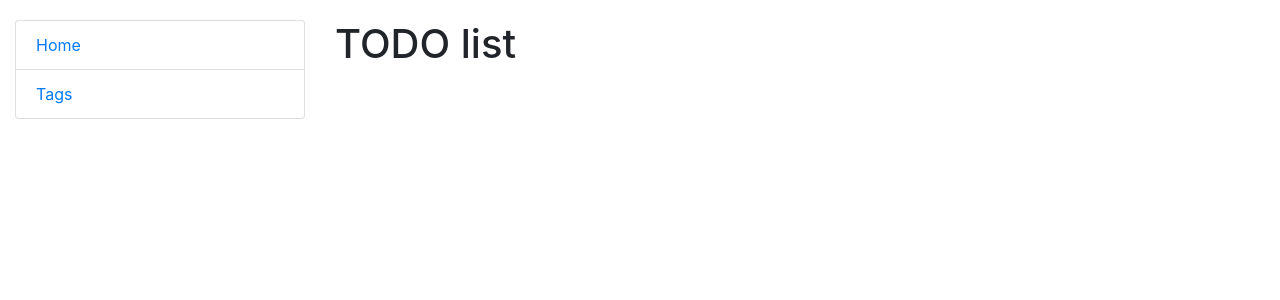
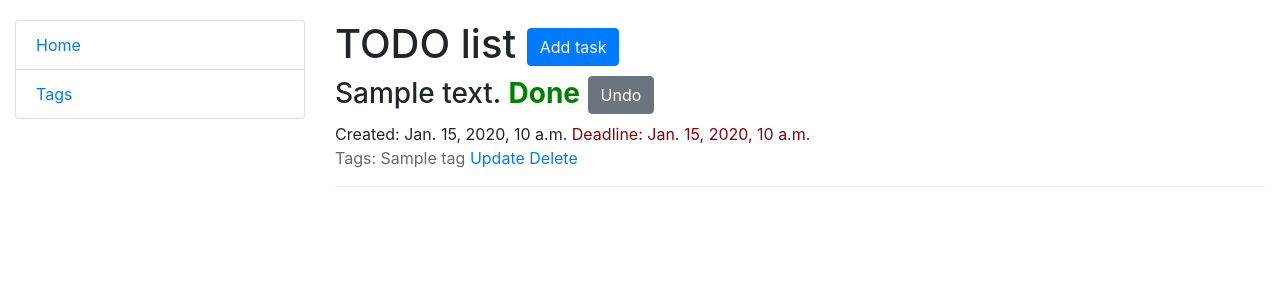
Before and after one commit to myroslavatrschk/todo-list, a Django app: page / in a window 1280 px wide. Shown: the top 300 px of the page. Run offline with Django 4.2, Linux system fonts and the light colour scheme; tables that the repository leaves empty hold one stand-in row (values such as "Sample post").

Commit message:
Added home page to the project

```diff
--- a/templates/todoapp/index.html
+++ b/templates/todoapp/index.html
@@ -1,5 +1,28 @@
 {% extends 'base.html' %}
 
 {% block content %}
-  <h1>TODO list</h1>
+  <body>
+    <h1>TODO list <a class="btn btn-primary float" href="{% url 'todoapp:task-create' %}">Add task</a></h1>
+
+    {% for task in tasks %}
+      <h3>{{ task.content }} {% if task.completed %}
+        <strong style="color:green">Done</strong>
+          <a class="btn btn-secondary float" href="{% url 'todoapp:task-status' pk=task.id %}">Undo</a>
+      {% else %}
+        <strong style="color:red">Not done</strong>
+          <a class="btn btn-success float" href="{% url 'todoapp:task-status' pk=task.id %}">Complete</a>
+      {% endif %} </h3>
+      Created: {{ task.created }}
+      <span style="color: darkred">{% if task.deadline %}Deadline: {{ task.deadline }}{% endif %}</span>
+      <br>
+      <span style="color: dimgray">
+      Tags: {% for tag in task.tags.all %}
+        {{ tag }}
+      </span>
+      {% endfor %}
+      <a href="{% url 'todoapp:task-update' pk=task.id %}">Update</a>
+      <a href="{% url 'todoapp:task-delete' pk=task.id %}">Delete</a>
+    {% endfor %}
+    <hr>
+  </body>
 {% endblock %}
```
